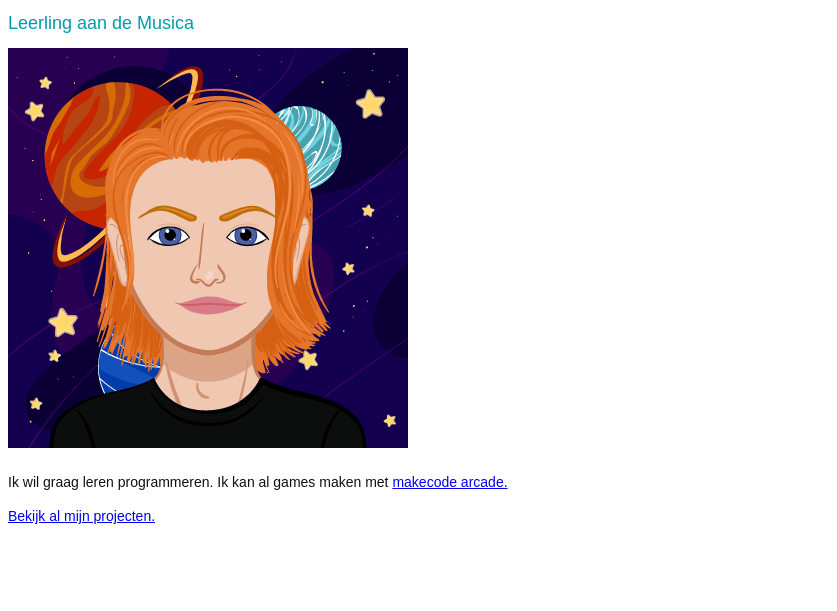
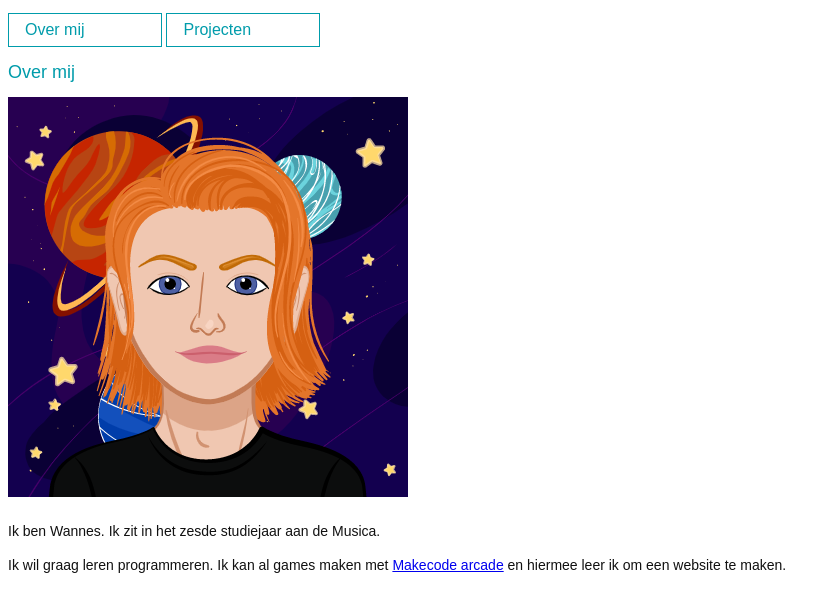
Before and after one commit to wannesdr/wannesdr.github.io, a plain HTML site: page index.html in a window 1280 px wide. Shown: the part 45-656 px from the top of the page, without its empty margins (0-837 px from the left). Drawn offline with Linux system fonts and the light colour scheme.

Commit message:
met navigation

```diff
--- a/index.html
+++ b/index.html
@@ -8,15 +8,26 @@
     <title>Wannes</title>
   </head>
   <body>
+    <header>
       <h1>Website van Wannes</h1>
-    <h2>Leerling aan de Musica</h2>
+      <nav class="site-navigation">
+        <ul>
+          <a href="index.html"><li>Over mij</li></a>
+          <a href="projecten.html"><li>Projecten</li></a>
+        </ul>
+      </nav>
+    </header>
+    <main>
+      <h2>Over mij</h2>
       <figure>
         <img src="avatar.png" alt="Mijn avatar afbeelding" />
       </figure>
+      <p>Ik ben Wannes. Ik zit in het zesde studiejaar aan de Musica.</p>
       <p>
         Ik wil graag leren programmeren. Ik kan al games maken met
-      <a href="https://arcade.makecode.com/">makecode arcade.</a>
+        <a href="https://arcade.makecode.com/">Makecode arcade</a> en hiermee
+        leer ik om een website te maken.
       </p>
-    <p><a href="projecten.html">Bekijk al mijn projecten.</a></p>
+    </main>
   </body>
 </html>
--- a/style.css
+++ b/style.css
@@ -26,3 +26,27 @@ p {
 figure {
   margin: 0 20px 20px 0;
 }
+
+.site-navigation ul {
+  margin: 0;
+  padding: 0;
+}
+
+.site-navigation li {
+  list-style: none;
+}
+
+.site-navigation a {
+  display: inline-block;
+  min-width: 120px;
+  line-height: 2em;
+  padding: 0 1em;
+  border: 1px solid #009cab;
+  text-decoration: none;
+  color: #009cab;
+}
+
+.site-navigation a:hover {
+  background-color: #009cab;
+  color: white;
+}
```
Also changed, not shown: projecten.html (+10 -0 lines). Lines whose indentation alone changed are shown as unchanged.
